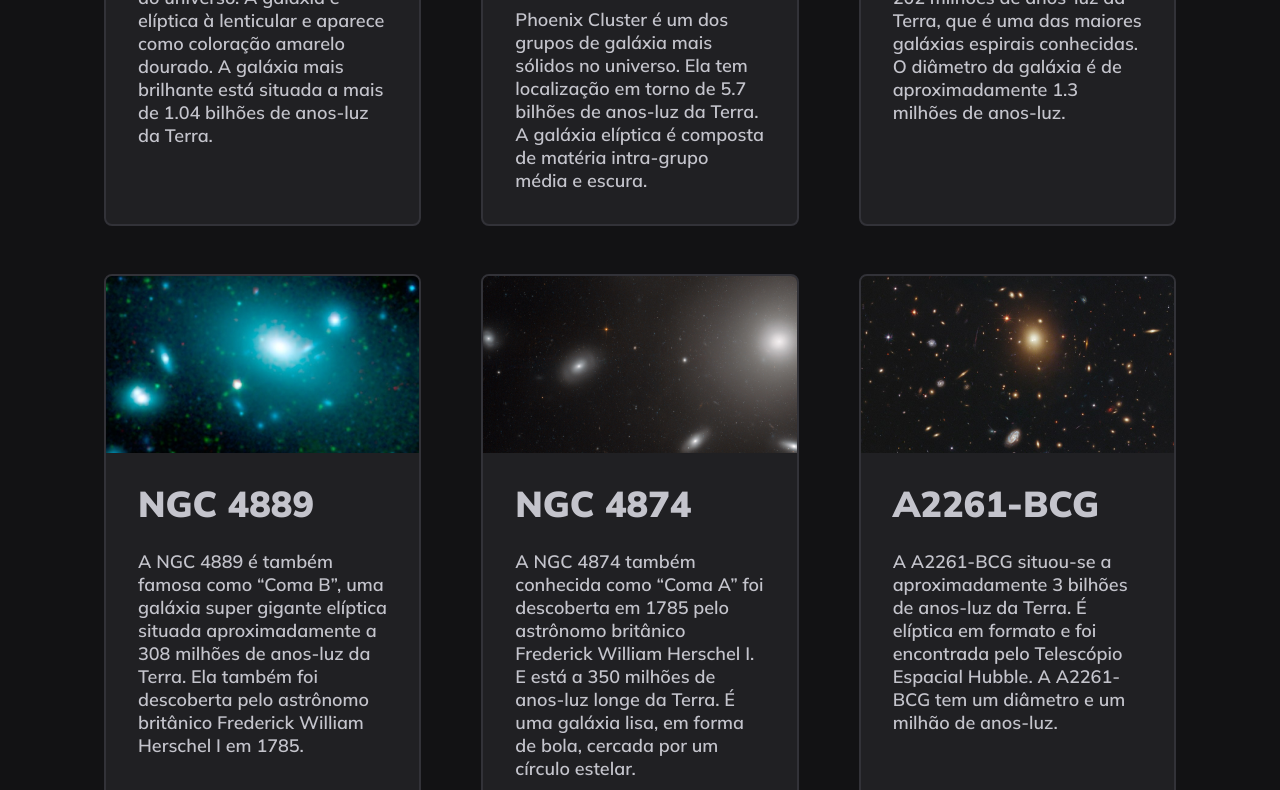
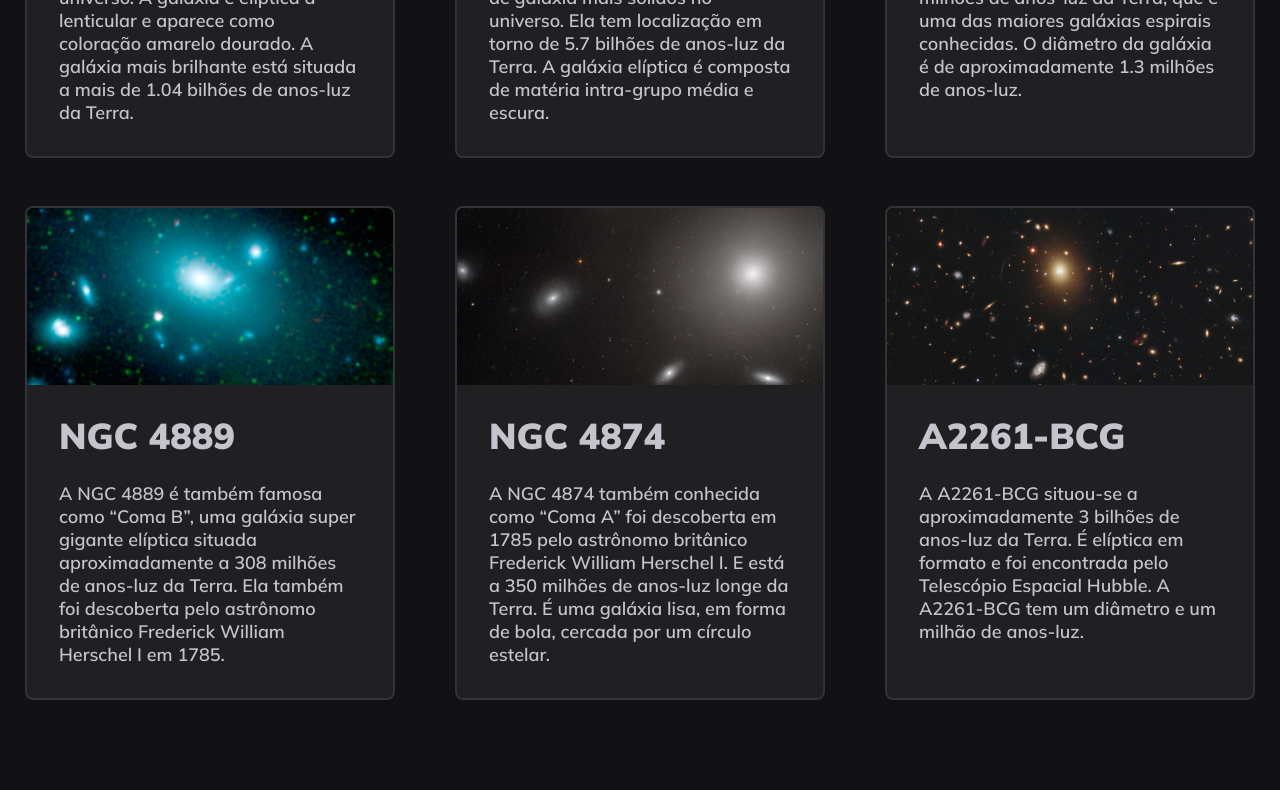
Before and after one commit to bruno-deoliveira/galaxias, a plain HTML site: page index.html in a window 1280 px wide. Shown: the part 559-1349 px from the top of the page. Drawn offline with Linux system fonts and the light colour scheme.

Commit message:
Update style.css

```diff
--- a/style.css
+++ b/style.css
@@ -37,7 +37,7 @@ header p {
 main{
   margin-top: 62px;
   display: grid;
-  grid-template-columns: repeat(3, 1fr);
+  grid-template-columns: repeat(3, 370px); /*ou troque o 370px por 1fr*/
   /*place-content: center;*/
 
   row-gap: 48px;
```
